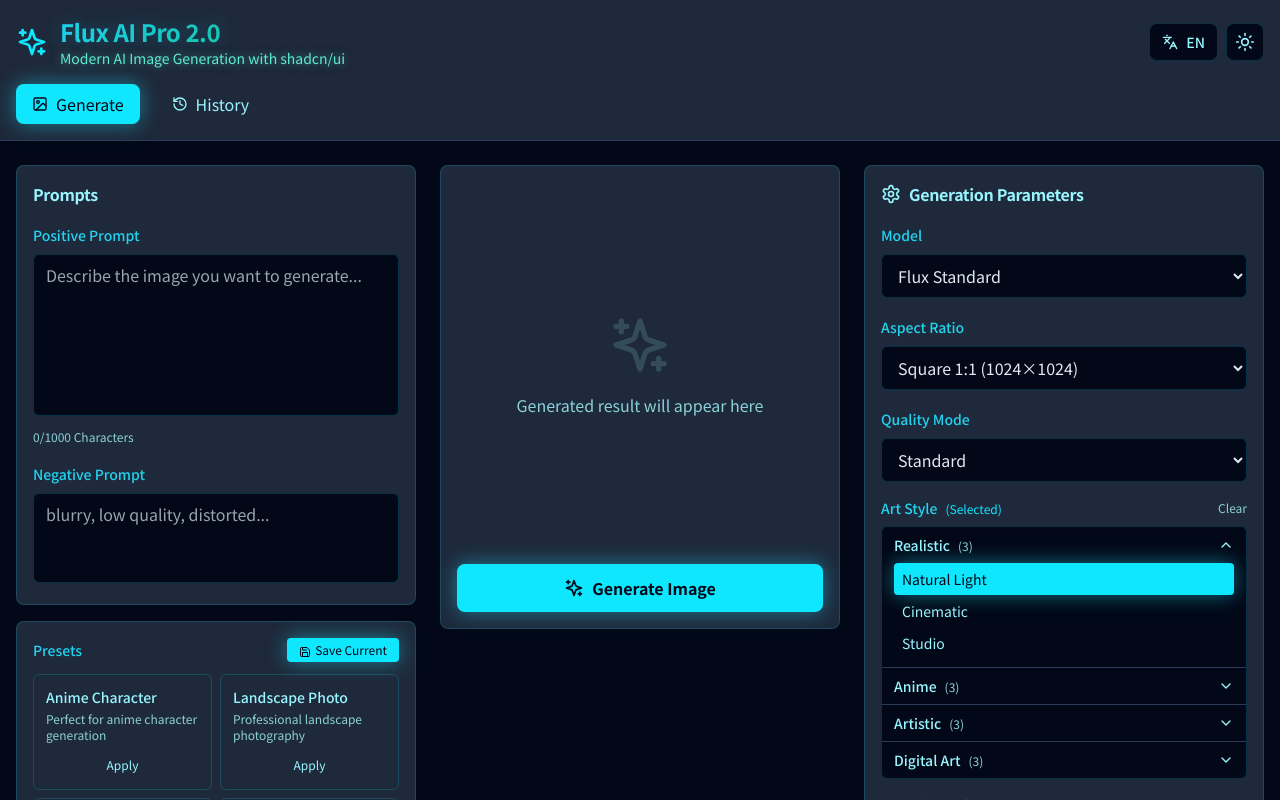
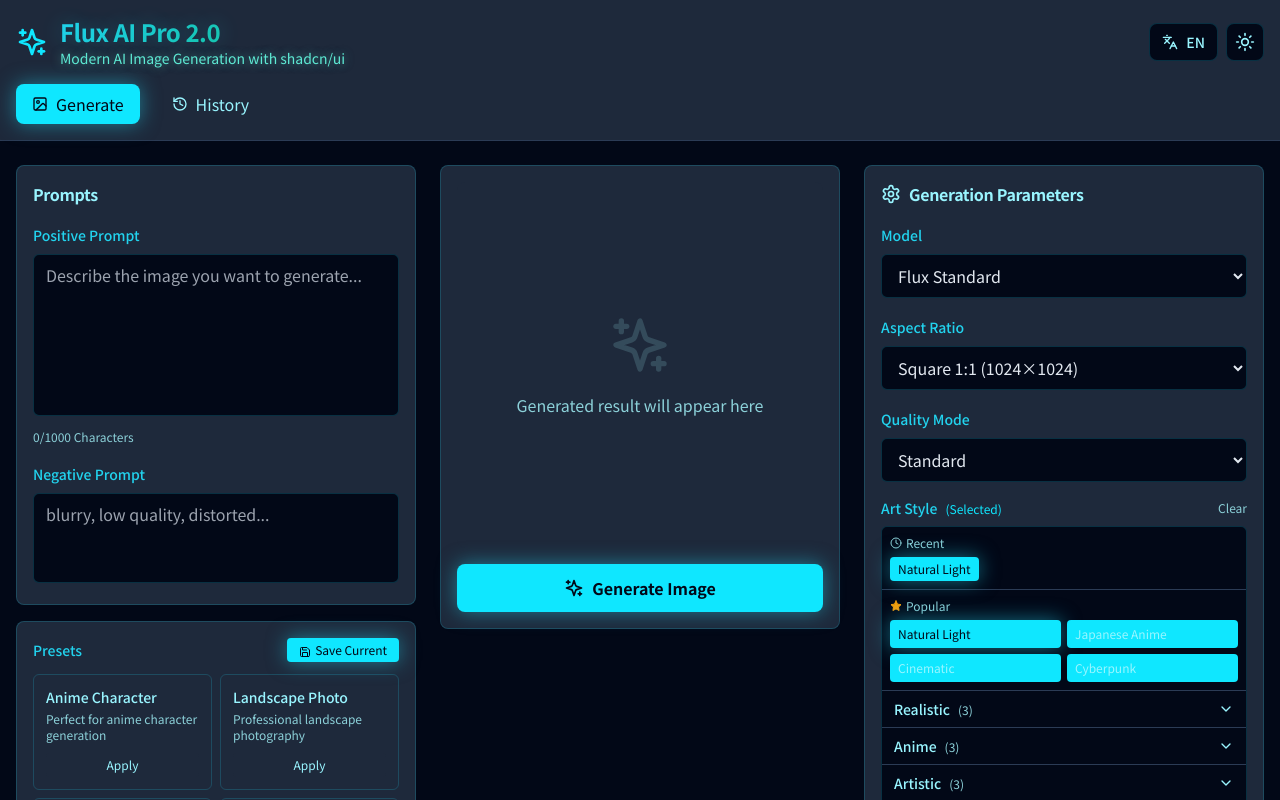
Before and after one commit to kinai9661/Flux-AI-Pro-2, a React (Vite) app: page / in a window 1280 px wide. Both pictures are taken after a click on the button "Natural Light". Shown: the top 800 px of the page. Built offline with nearby package versions, Linux system fonts and the light colour scheme.

Commit message:
feat: 优化艺术风格选择器 - 添加热门风格和最近使用

```diff
--- a/src/components/EnhancedStyleSelector.tsx
+++ b/src/components/EnhancedStyleSelector.tsx
@@ -1,5 +1,5 @@
-import { useState } from 'react'
-import { ChevronDown, ChevronUp } from 'lucide-react'
+import { useState, useEffect } from 'react'
+import { ChevronDown, ChevronUp, Star, Clock } from 'lucide-react'
 import { useLanguage } from '../contexts/LanguageContext'
 import type { Style } from '../types'
 
@@ -59,9 +59,66 @@ const styleGroups: StyleGroup[] = [
   },
 ]
 
+// 热门风格 (4个)
+const popularStyles: Style[] = [
+  { id: 'natural', name: '自然光', nameEn: 'Natural Light', prompt: 'natural lighting, realistic, high detail, photorealistic' },
+  { id: 'anime-jp', name: '日式动漫', nameEn: 'Japanese Anime', prompt: 'anime style, cel shading, vibrant colors, manga' },
+  { id: 'cinematic', name: '电影级', nameEn: 'Cinematic', prompt: 'cinematic lighting, dramatic, film grain, professional photography' },
+  { id: 'cyberpunk', name: '赛博朋克', nameEn: 'Cyberpunk', prompt: 'cyberpunk, neon lights, futuristic, sci-fi' },
+]
+
+// 获取所有风格的 Map
+const getAllStylesMap = (): Map<string, Style> => {
+  const map = new Map<string, Style>()
+  styleGroups.forEach(group => {
+    group.styles.forEach(style => {
+      map.set(style.id, style)
+    })
+  })
+  return map
+}
+
 export function EnhancedStyleSelector({ value, onChange }: EnhancedStyleSelectorProps) {
   const { language } = useLanguage()
-  const [expandedGroups, setExpandedGroups] = useState<string[]>(['realistic'])
+  const [expandedGroups, setExpandedGroups] = useState<string[]>([])
+  const [recentStyles, setRecentStyles] = useState<Style[]>([])
+
+  // 加载最近使用的风格
+  useEffect(() => {
+    const stored = localStorage.getItem('recent-styles')
+    if (stored) {
+      try {
+        const ids = JSON.parse(stored) as string[]
+        const stylesMap = getAllStylesMap()
+        const styles = ids.map(id => stylesMap.get(id)).filter(Boolean) as Style[]
+        setRecentStyles(styles.slice(0, 4)) // 最多显示 4 个
+      } catch (e) {
+        console.error('Failed to load recent styles:', e)
+      }
+    }
+  }, [])
+
+  // 保存最近使用
+  const saveRecentStyle = (styleId: string) => {
+    try {
+      const stored = localStorage.getItem('recent-styles')
+      let ids = stored ? JSON.parse(stored) : []
+
+      // 移除旧的，添加到最前面
+      ids = ids.filter((id: string) => id !== styleId)
+      ids.unshift(styleId)
+      ids = ids.slice(0, 4) // 保持最多 4 个
+
+      localStorage.setItem('recent-styles', JSON.stringify(ids))
+
+      // 更新状态
+      const stylesMap = getAllStylesMap()
+      const styles = ids.map((id: string) => stylesMap.get(id)).filter(Boolean) as Style[]
+      setRecentStyles(styles)
+    } catch (e) {
+      console.error('Failed to save recent style:', e)
+    }
+  }
 
   const toggleGroup = (groupId: string) => {
     setExpandedGroups(prev =>
@@ -77,6 +134,7 @@ export function EnhancedStyleSelector({ value, onChange }: EnhancedStyleSelector
       onChange(undefined, undefined)
     } else {
       onChange(style.id, style)
+      saveRecentStyle(style.id)
     }
   }
 
@@ -88,10 +146,10 @@ export function EnhancedStyleSelector({ value, onChange }: EnhancedStyleSelector
     <div className="space-y-2 mb-4">
       <div className="flex items-center justify-between">
         <label className="text-sm font-medium">
-          {language === 'zh-TW' ? '艺术风格' : 'Art Style'}
+          {language === 'zh-TW' ? '藝術風格' : 'Art Style'}
           {value && (
             <span className="ml-2 text-xs text-primary">
-              ({language === 'zh-TW' ? '已选择' : 'Selected'})
+              ({language === 'zh-TW' ? '已選擇' : 'Selected'})
             </span>
           )}
         </label>
@@ -105,7 +163,61 @@ export function EnhancedStyleSelector({ value, onChange }: EnhancedStyleSelector
         )}
       </div>
 
-      <div className="border rounded-md bg-background max-h-64 overflow-y-auto">
+      <div className="border rounded-md bg-background">
+        {/* 最近使用 - 一行显示 */}
+        {recentStyles.length > 0 && (
+          <div className="border-b p-2">
+            <div className="flex items-center gap-1 mb-1.5">
+              <Clock className="w-3 h-3 text-muted-foreground" />
+              <span className="text-xs text-muted-foreground">
+                {language === 'zh-TW' ? '最近使用' : 'Recent'}
+              </span>
+            </div>
+            <div className="flex flex-wrap gap-1.5">
+              {recentStyles.map((style) => (
+                <button
+                  key={style.id}
+                  onClick={() => handleStyleSelect(style)}
+                  className={`px-2 py-1 text-xs rounded transition-colors ${
+                    value === style.id
+                      ? 'bg-primary text-primary-foreground'
+                      : 'bg-accent hover:bg-accent/80'
+                  }`}
+                >
+                  {language === 'zh-TW' ? style.name : style.nameEn}
+                </button>
+              ))}
+            </div>
+          </div>
+        )}
+
+        {/* 热门风格 - 4个 */}
+        <div className="border-b p-2">
+          <div className="flex items-center gap-1 mb-1.5">
+            <Star className="w-3 h-3 text-amber-500 fill-amber-500" />
+            <span className="text-xs text-muted-foreground">
+              {language === 'zh-TW' ? '熱門風格' : 'Popular'}
+            </span>
+          </div>
+          <div className="grid grid-cols-2 gap-1.5">
+            {popularStyles.map((style) => (
+              <button
+                key={style.id}
+                onClick={() => handleStyleSelect(style)}
+                className={`px-2 py-1.5 text-xs rounded transition-colors text-left ${
+                  value === style.id
+                    ? 'bg-primary text-primary-foreground'
+                    : 'bg-accent hover:bg-accent/80'
+                }`}
+              >
+                {language === 'zh-TW' ? style.name : style.nameEn}
+              </button>
+            ))}
+          </div>
+        </div>
+
+        {/* 分组风格 */}
+        <div className="max-h-48 overflow-y-auto">
           {styleGroups.map((group) => (
             <div key={group.id} className="border-b last:border-b-0">
               <button
@@ -145,11 +257,12 @@ export function EnhancedStyleSelector({ value, onChange }: EnhancedStyleSelector
             </div>
           ))}
         </div>
+      </div>
 
       {!value && (
         <p className="text-xs text-muted-foreground">
           {language === 'zh-TW'
-            ? '💡 选择风格以增强图片效果，或留空使用原始提示词'
+            ? '💡 選擇風格以增強圖片效果，或留空使用原始提示詞'
             : '💡 Select a style to enhance your image, or leave empty'
           }
         </p>
```
Lines whose indentation alone changed are shown as unchanged.
